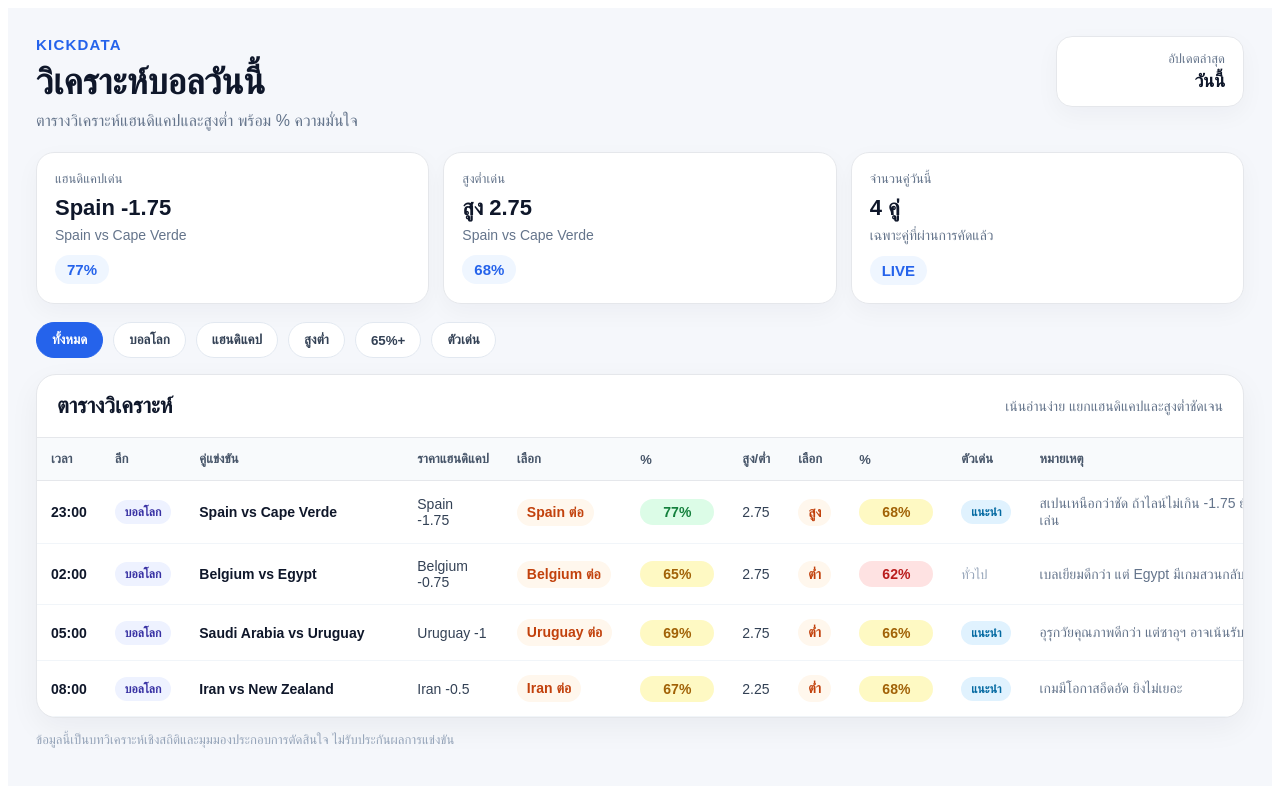
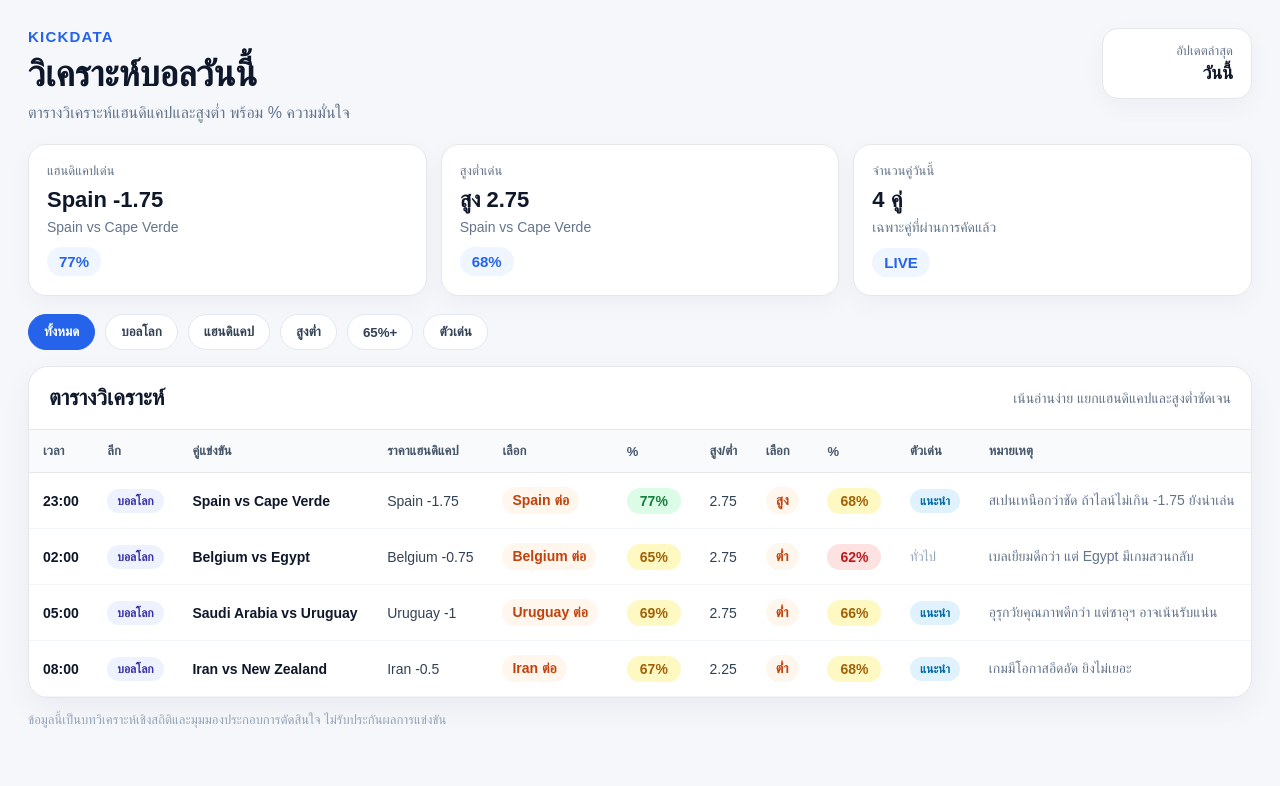
Before and after one commit to kickdata33/kickdata-web, a Next.js app: page /today-analysis in a window 1280 px wide. Shown: the top 786 px of the page. Built offline with nearby package versions, Linux system fonts and the light colour scheme.

Commit message:
Fix root layout html body tags

```diff
--- /dev/null
+++ b/app/globals.css
@@ -0,0 +1,13 @@
+* {
+  box-sizing: border-box;
+}
+
+html,
+body {
+  margin: 0;
+  padding: 0;
+}
+
+body {
+  background: #f5f7fb;
+}
--- /dev/null
+++ b/app/layout.tsx
@@ -0,0 +1,19 @@
+import type { Metadata } from "next";
+import "./globals.css";
+
+export const metadata: Metadata = {
+  title: "KickData",
+  description: "วิเคราะห์บอล แฮนดิแคป สูงต่ำ ผลบอล",
+};
+
+export default function RootLayout({
+  children,
+}: Readonly<{
+  children: React.ReactNode;
+}>) {
+  return (
+    <html lang="th">
+      <body>{children}</body>
+    </html>
+  );
+}
--- /dev/null
+++ b/app/page.tsx
@@ -0,0 +1,5 @@
+import { redirect } from "next/navigation";
+
+export default function HomePage() {
+  redirect("/today-analysis");
+}
```
Also changed, not shown: 1 other file (tests, documents, lock files or other folders).
